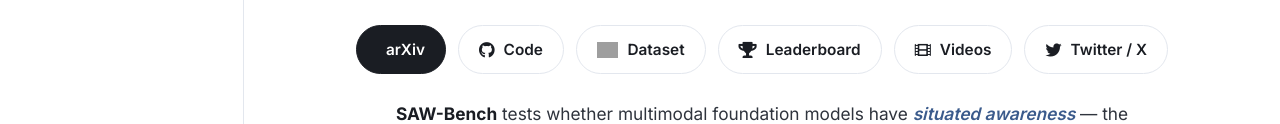
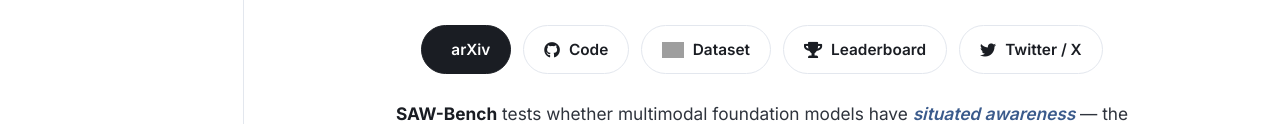
Before and after one commit to sawbench/sawbench.github.io, a plain HTML site: page index.html in a window 1280 px wide. Shown: the part 421-545 px from the top of the page. Drawn offline with Linux system fonts and the light colour scheme; grey boxes are pictures that could not be loaded; some icons are missing.

Commit message:
Remove Videos (Drive) button; videos now ship with the HF dataset
Co-Authored-By: Claude Opus 4.8 (1M context) <noreply@anthropic.com>

```diff
--- a/index.html
+++ b/index.html
@@ -93,7 +93,6 @@
                 <a href="https://github.com/UCSB-AI/SAW-Bench" class="btn btn-outline" target="_blank" rel="noopener"><span class="icon"><i class="fab fa-github"></i></span> Code</a>
                 <a href="https://huggingface.co/datasets/ucsbai/SAW-Bench" class="btn btn-outline" target="_blank" rel="noopener"><img src="https://huggingface.co/front/assets/huggingface_logo-noborder.svg" alt=""> Dataset</a>
                 <a href="#leaderboard" class="btn btn-outline"><span class="icon"><i class="fas fa-trophy"></i></span> Leaderboard</a>
-                <a href="https://drive.google.com/file/d/12Zt5mbMCw5CzFdxjgtPJhZfV6Wmo0_cr/view?usp=drive_link" class="btn btn-outline" target="_blank" rel="noopener"><span class="icon"><i class="fas fa-film"></i></span> Videos</a>
                 <a href="https://x.com/_Chuhan_Li/status/2024514740987580576" class="btn btn-outline" target="_blank" rel="noopener"><span class="icon"><i class="fab fa-twitter"></i></span> Twitter / X</a>
             </div>
 
```
